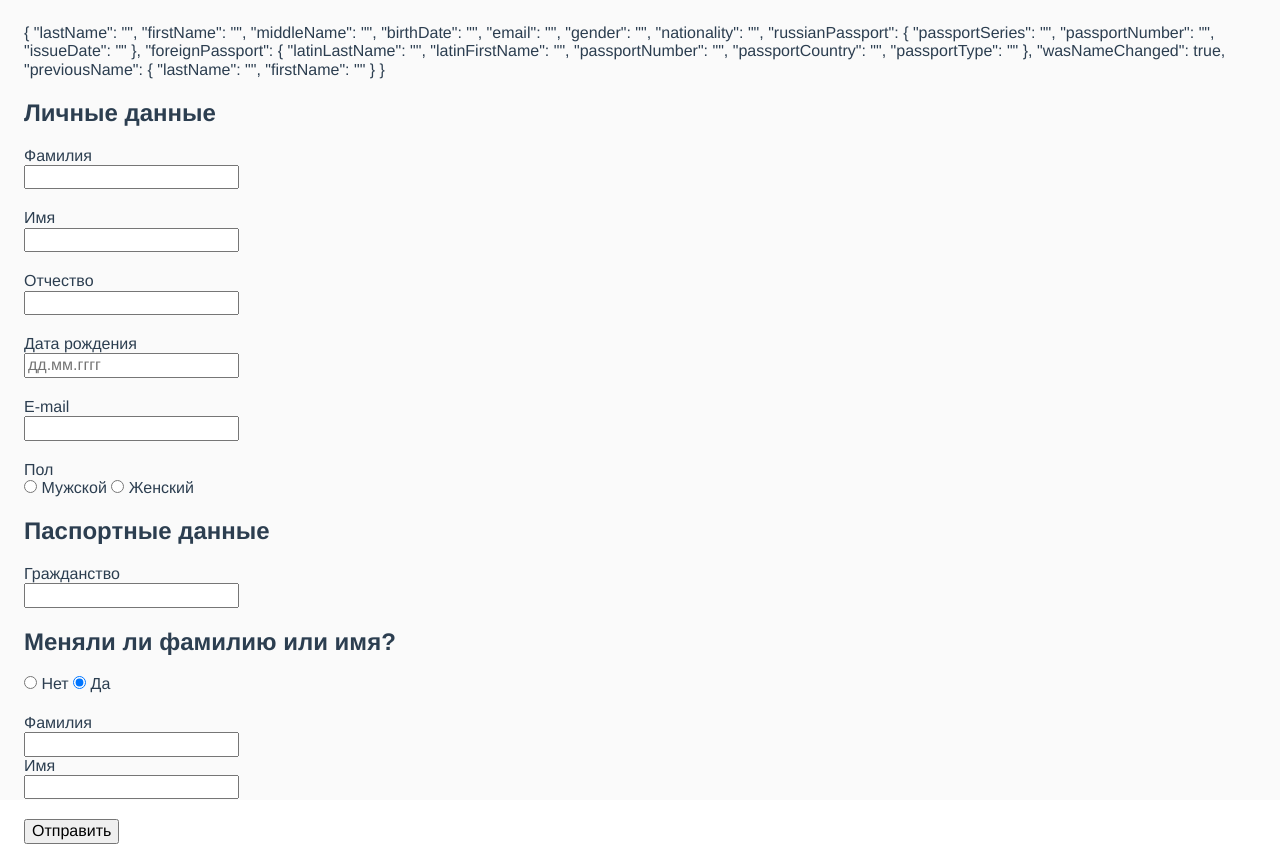
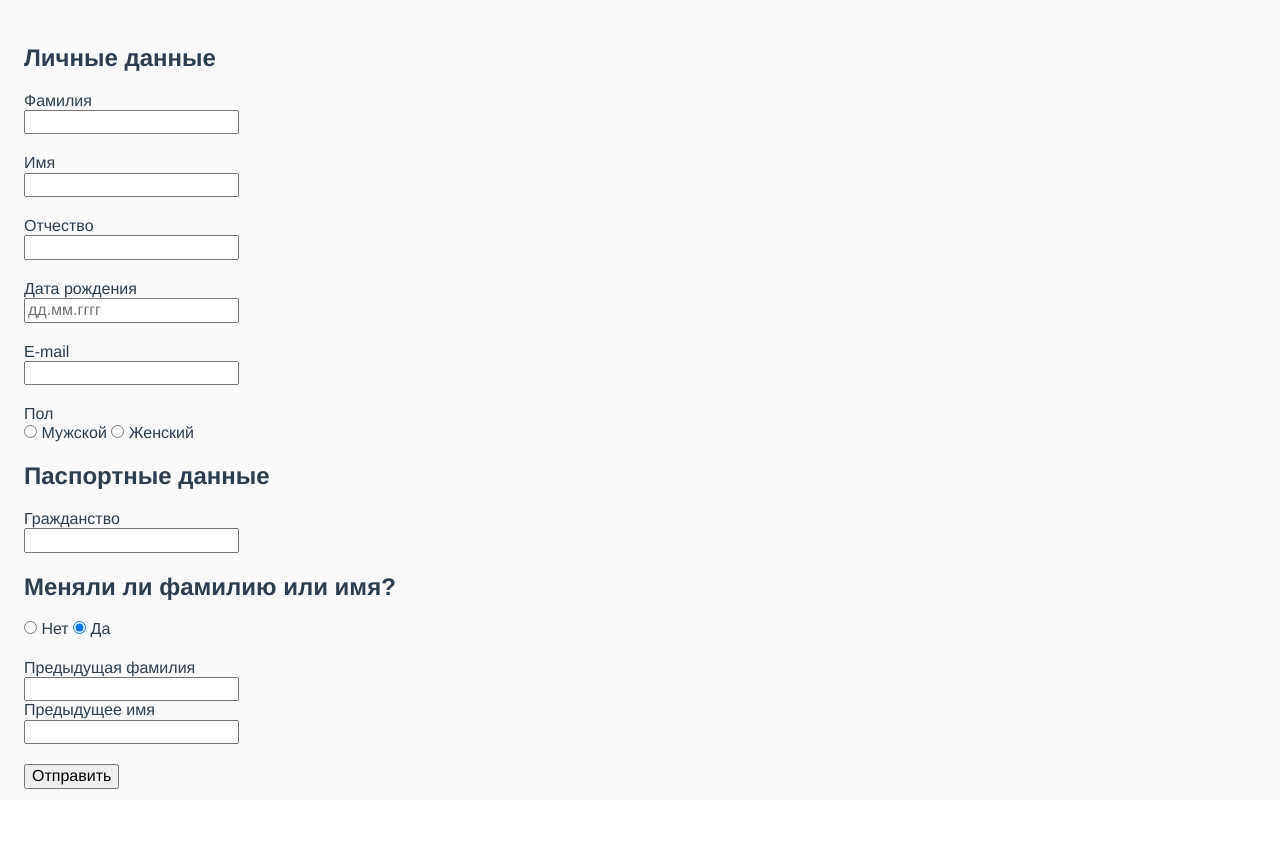
Before and after one commit to ozon-edu-vue-2021/required-task-4-AlexeyDesyatnik, a Vue app: page / in a window 1280 px wide. Both pictures are taken after a click on the radio button "Да". After the commit the page ends 800 px from the top, so only its background shows below. Built offline with nearby package versions, Linux system fonts and the light colour scheme.

Commit message:
Added debounce to nationality filter

```diff
--- a/package.json
+++ b/package.json
@@ -9,6 +9,7 @@
   },
   "dependencies": {
     "core-js": "^3.6.5",
+    "lodash": "^4.17.21",
     "normalize.css": "^8.0.1",
     "vue": "^2.6.11",
     "vue-click-outside": "^1.1.0",
--- a/src/components/Form.vue
+++ b/src/components/Form.vue
@@ -1,6 +1,5 @@
 <template>
   <div class="form">
-    {{ formData }}
     <form action="" autocomplete="false" @submit.prevent="onFormSubmit">
       <h2>Личные данные</h2>
       <div class="row">
@@ -187,9 +186,9 @@
         <label for="nameWasChanged"> Да </label>
       </div>
       <div class="row" v-if="formData.wasNameChanged">
-        <label class="block" for="previousLastName">Фамилия</label>
+        <label class="block" for="previousLastName">Предыдущая фамилия</label>
         <input id="previousLastName" v-model="formData.previousName.lastName" />
-        <label class="block" for="previousFirstName">Имя</label>
+        <label class="block" for="previousFirstName">Предыдущее имя</label>
         <input
           id="previousLastName"
           v-model="formData.previousName.firstName"
@@ -202,6 +201,7 @@
 </template>
 
 <script>
+import _ from 'lodash';
 import ClickOutside from 'vue-click-outside';
 import citizenships from '@/assets/data/citizenships.json';
 import passportTypes from '@/assets/data/passport-types.json';
@@ -235,29 +235,28 @@ export default {
           firstName: '',
         },
       },
+      citizenships,
+      passportTypes,
       isNationalityOpen: false,
       nationalityFilterText: '',
-      citizenships,
-      passportTypes,
+      filteredCitizenships: citizenships,
+      debouncedFilterCitizenships: null,
     };
   },
   computed: {
-    filteredCitizenships() {
-      return this.citizenships.filter((it) =>
-        it.nationality.includes(this.nationalityFilterText)
-      );
-    },
     isRussianNationality() {
       return this.formData.nationality === 'Russia';
     },
     isForeignNationality() {
       return !this.isRussianNationality && this.formData.nationality.length > 0;
     },
-    wasNameChanged() {
-      return this.formData.wasNameChanged;
-    },
   },
   methods: {
+    filterCitizenships(filterText) {
+      this.filteredCitizenships = this.citizenships.filter((it) =>
+        it.nationality.toLowerCase().includes(filterText)
+      );
+    },
     onNationalityFilterFocus() {
       this.nationalityFilterText = '';
       this.isNationalityOpen = true;
@@ -275,8 +274,16 @@ export default {
       console.log(prettifiedData);
     },
   },
+  watch: {
+    nationalityFilterText(newValue) {
+      this.debouncedFilterCitizenships(newValue);
+    },
+  },
   directives: {
     ClickOutside,
+  },
+  created() {
+    this.debouncedFilterCitizenships = _.debounce(this.filterCitizenships, 500);
   },
 };
 </script>
```
Also changed, not shown: 1 other file (tests, documents, lock files or other folders).
